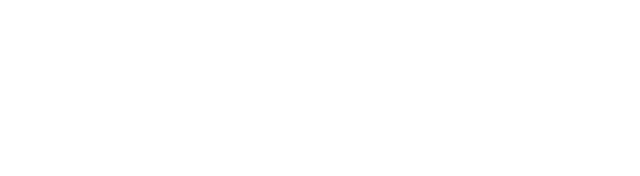
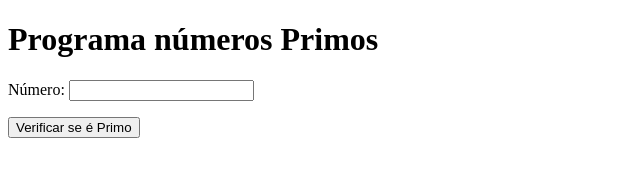
Before and after one commit to Andressa-Madureira/praticas-javascript-book, a website: page cap_5/exerc 6/index.html in a window 1280 px wide. Shown: the whole page, without its empty margins (0-640 px from the left). Drawn offline with Linux system fonts and the light colour scheme.

Commit message:
Estrutura html finalizada

```diff
--- a/cap_5/exerc 6/index.html
+++ b/cap_5/exerc 6/index.html
@@ -3,9 +3,21 @@
 <head>
     <meta charset="UTF-8">
     <meta name="viewport" content="width=device-width, initial-scale=1.0">
-    <title>Programa números primos</title>
+    <title>Exercício 6</title>
 </head>
 <body>
+    <h1>Programa números Primos</h1>
 
+    <form>
+        <p>
+            Número: <input type="number" name="" id="">
+        </p>
+
+        <input type="submit" value="Verificar se é Primo">
+    </form>
+
+    <h3></h3>
+
+    <script src="script.js"></script>
 </body>
 </html>
```
Also changed, not shown: cap_5/exerc 6/script.js (added).
